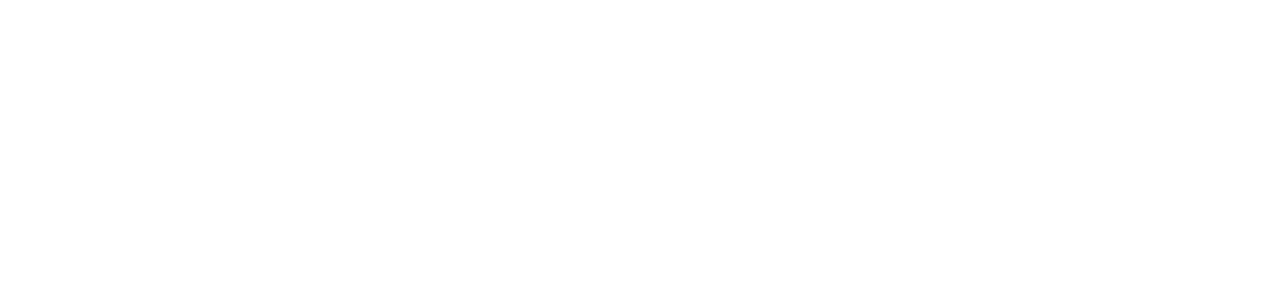
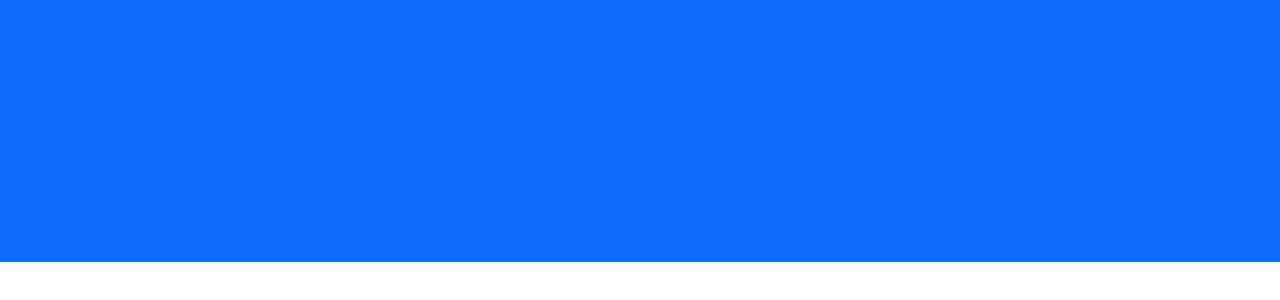
Before and after one commit to Azerbenazzouz/cup-du-monde, a React (Create React App) app: page / in a window 1280 px wide. Shown: the part 58-358 px from the top of the page. Built offline with nearby package versions, Linux system fonts and the light colour scheme.

Commit message:
first commit

```diff
--- a/src/App.js
+++ b/src/App.js
@@ -1,9 +1,10 @@
 import './App.css';
+import Header from './Components/Header/Header';
 
 function App() {
   return (
     <div className="">
-
+      <Header/>
     </div>
   );
 }
--- a/src/Components/Header/Header.js
+++ b/src/Components/Header/Header.js
@@ -0,0 +1,13 @@
+import React from 'react'
+
+function Header() {
+  return (
+    <React.Fragment>
+        <div style={{"height":"20rem"}} className="bg-primary">
+
+        </div>
+    </React.Fragment>
+  )
+}
+
+export default Header
```
